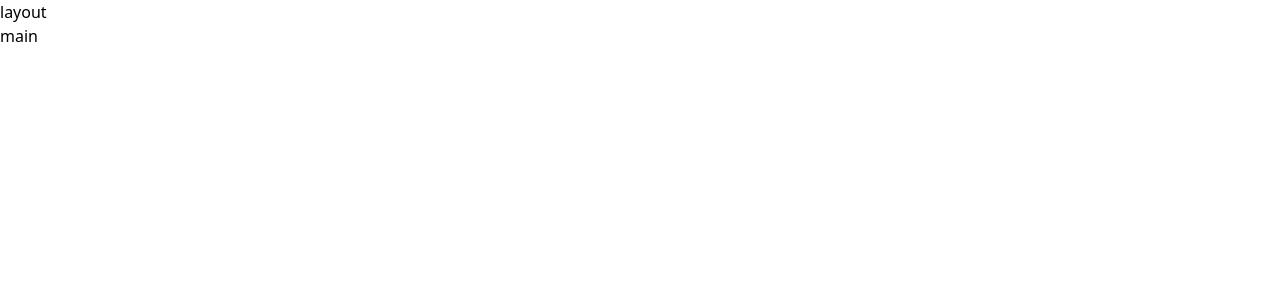
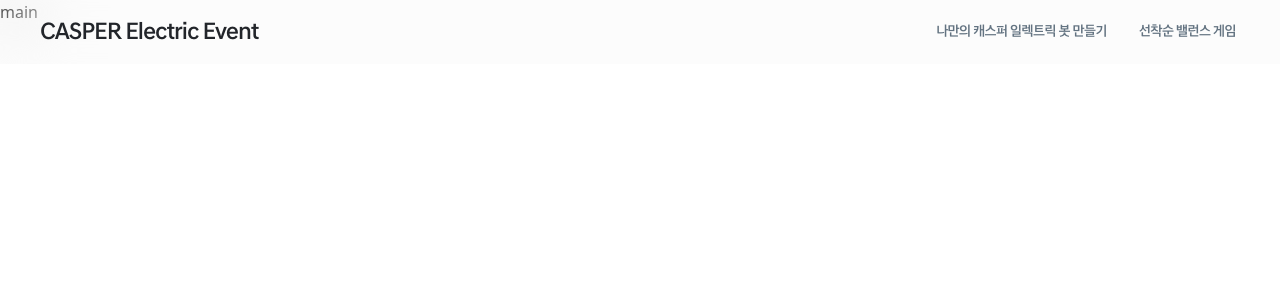
Before and after one commit to softeerbootcamp4th/Team7-HybridJGS-FE, a React (Vite) app in the folder client/: page / in a window 1280 px wide. Shown: the top 300 px of the page. Built offline with nearby package versions, Linux system fonts and the light colour scheme.

Commit message:
chore: layout에 헤더 추가

```diff
--- a/client/src/components/Layout/index.tsx
+++ b/client/src/components/Layout/index.tsx
@@ -1,10 +1,11 @@
 import { Outlet } from "react-router-dom";
+import Header from "../Header";
 
-export default function Lauout() {
+export default function Layout() {
     return (
-        <div>
-            layout
+        <>
+            <Header type="light" />
             <Outlet />
-        </div>
+        </>
     );
 }
```
